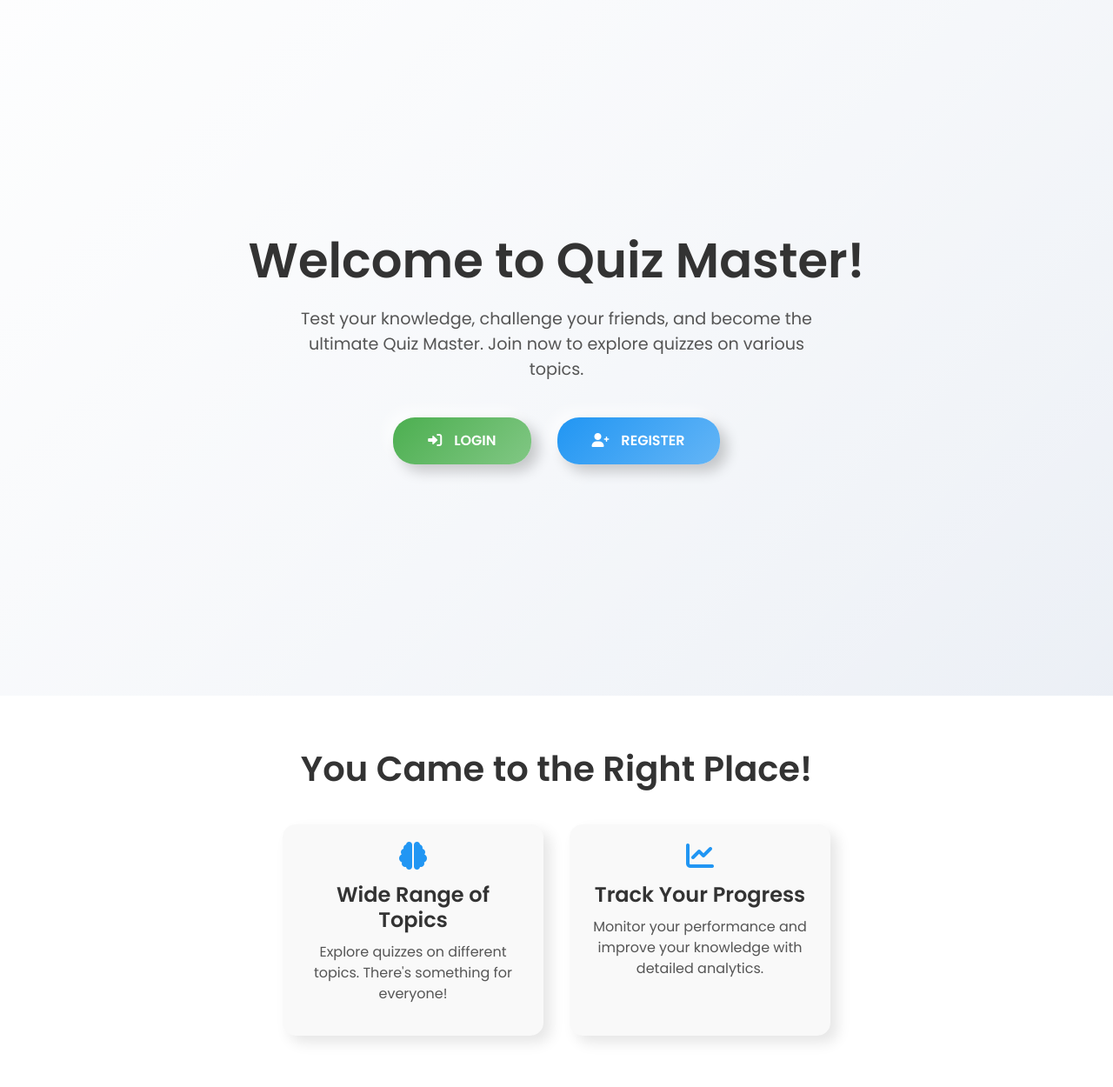
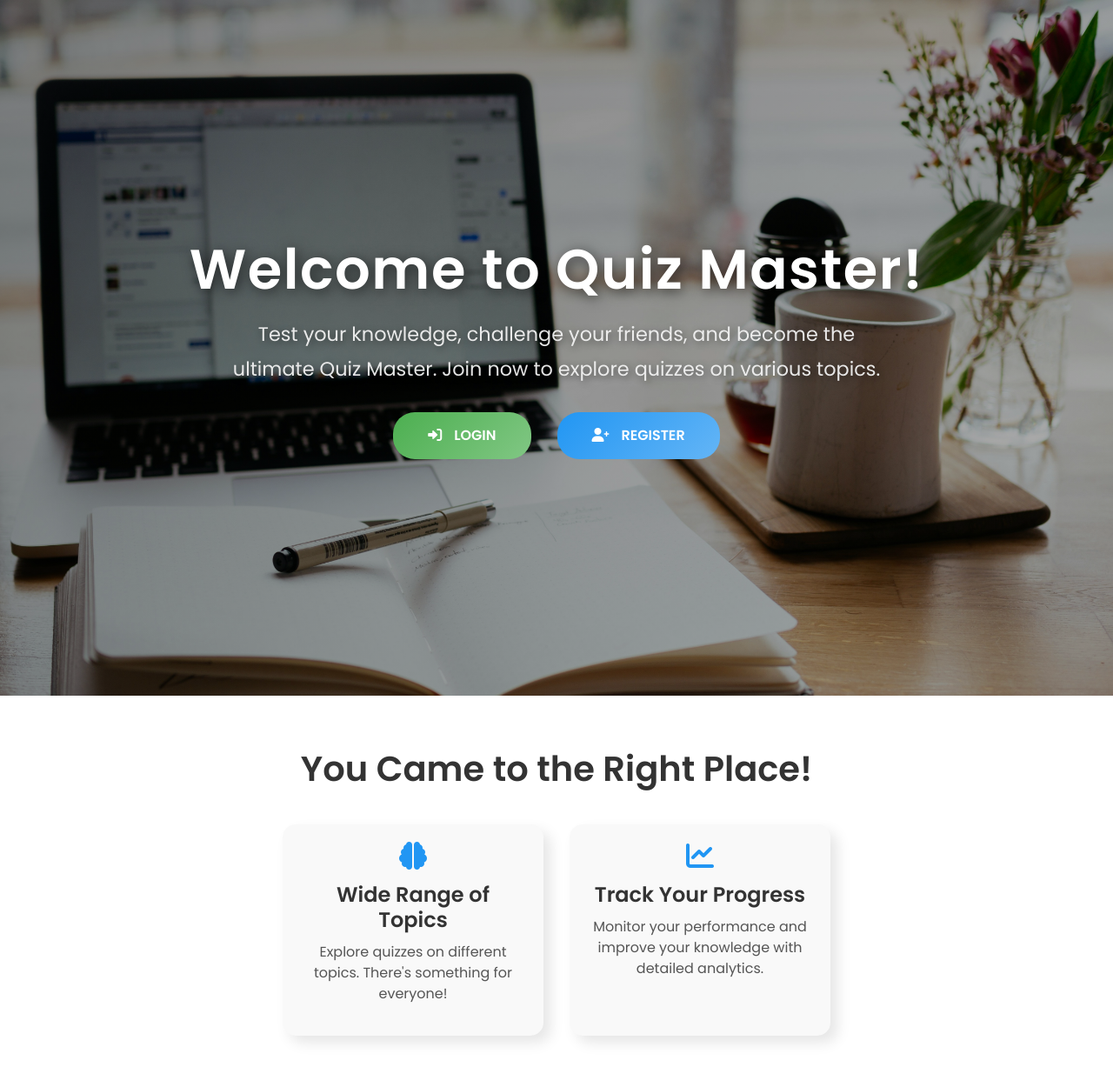
Before and after one commit to 22f3001825/Mad1_quiz_master_application_project, a Flask app: page / in a window 1280 px wide. Shown: the top 1250 px of the page at 87% size. Run offline with Flask 3, Linux system fonts and the light colour scheme.

Commit message:
improved UI

```diff
--- a/static/styles/home.css
+++ b/static/styles/home.css
@@ -9,29 +9,54 @@
     }
 
 /* Hero Section */
+
 .hero-section {
   height: 100vh;
   display: flex;
   align-items: center;
   justify-content: center;
   text-align: center;
-      background: linear-gradient(135deg, rgba(255, 255, 255, 0.8), rgba(255, 255, 255, 0.6));
+  background: linear-gradient(135deg, rgba(0, 0, 0, 0.5), rgba(0, 0, 0, 0.3)),
+              url('/static/images/home_back.jpg') center/cover no-repeat;
   padding: 20px;
+  color: #fff;
 }
 
+
 .hero-section h1 {
-      font-size: 3.5rem;
-      font-weight: 600;
-      color: #333;
-      margin-bottom: 20px;
+  font-size: 4rem;
+  font-weight: 800;
+  color: #ffffff;
+  text-shadow: 3px 3px 15px rgba(0, 0, 0, 0.6); /* More depth */
+  letter-spacing: 1.5px; /* Slightly spaced out for elegance */
+  margin-bottom: 15px;
+  animation: fadeIn 1.2s ease-in-out;
 }
 
+
 .hero-section p {
-      font-size: 1.2rem;
-      color: #555;
-      max-width: 600px;
-      margin: 0 auto 40px;
+  font-size: 1.4rem;
+  color: #f1f1f1;
+  max-width: 750px;
+  margin: 0 auto;
+  text-align: center;
+  line-height: 1.8;
+  text-shadow: 2px 2px 10px rgba(0, 0, 0, 0.5); /* Improves visibility */
+  opacity: 0.95;
+  font-weight: 500;
+  animation: fadeInText 1.5s ease-in-out;
 }
+@keyframes fadeIn {
+  from { opacity: 0; transform: translateY(-10px); }
+  to { opacity: 1; transform: translateY(0); }
+}
+
+@keyframes fadeInText {
+  from { opacity: 0; transform: translateY(10px); }
+  to { opacity: 0.95; transform: translateY(0); }
+}
+
+
 
     /* Button container */
     .button-container {
@@ -55,16 +80,10 @@
       position: relative;
       overflow: hidden;
       outline: none;
-      box-shadow: 8px 8px 16px rgba(0, 0, 0, 0.2),
-                  -8px -8px 16px rgba(255, 255, 255, 0.7);
+      /*box-shadow: 8px 8px 16px rgba(0, 0, 0, 0.2),
+                  -8px -8px 16px rgba(255, 255, 255, 0.7);*/
     }
 
-    /* Neumorphic hover effect */
-    .btn:hover {
-      box-shadow: 4px 4px 8px rgba(0, 0, 0, 0.2),
-                  -4px -4px 8px rgba(255, 255, 255, 0.7);
-      transform: translateY(2px);
-    }
 
     /* Gradient animation */
     .btn::before {
--- a/templates/index.html
+++ b/templates/index.html
@@ -18,6 +18,7 @@
   <section class="hero-section">
     <div>
       <h1>Welcome to Quiz Master!</h1>
+
       <p>Test your knowledge, challenge your friends, and become the ultimate Quiz Master. Join now to explore quizzes on various topics.</p>
       <div class="button-container">
         <a href="/login" class="btn btn-sign-in">
--- a/templates/user/user_start_quiz.html
+++ b/templates/user/user_start_quiz.html
@@ -8,7 +8,7 @@
 
 {% block content %}
 <div class="quiz-container">
-    <h1>Start the Quiz</h1>
+    <h1>Test Your Knowledge</h1>
 
 
 <!-- Timer Display -->
```
Also changed, not shown: instance/quiz.sqlite3, static/images/home_back.jpg (added). Lines whose indentation alone changed are shown as unchanged.
